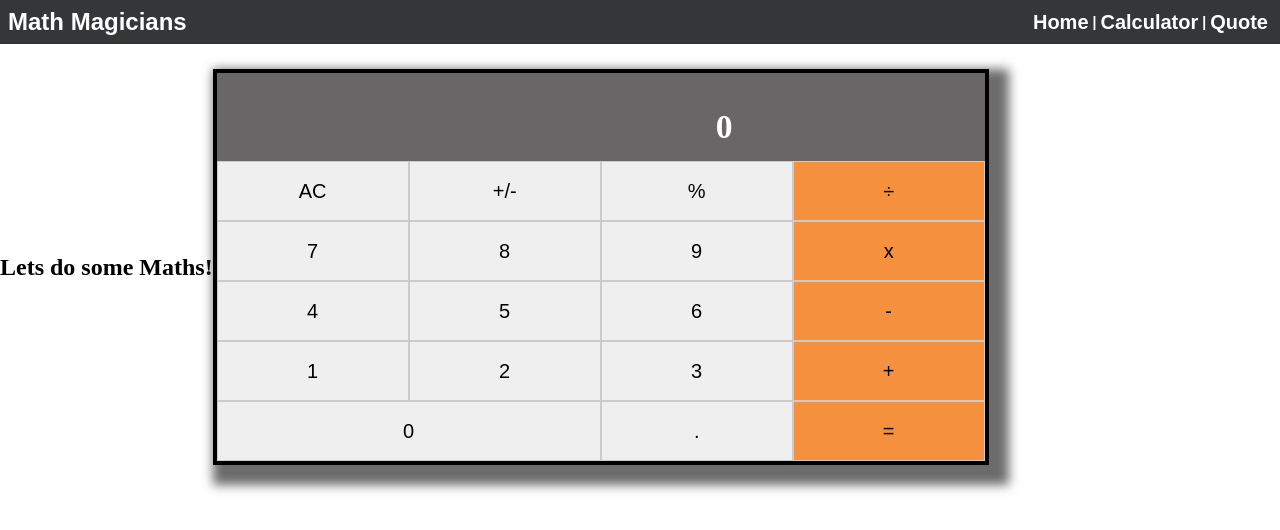
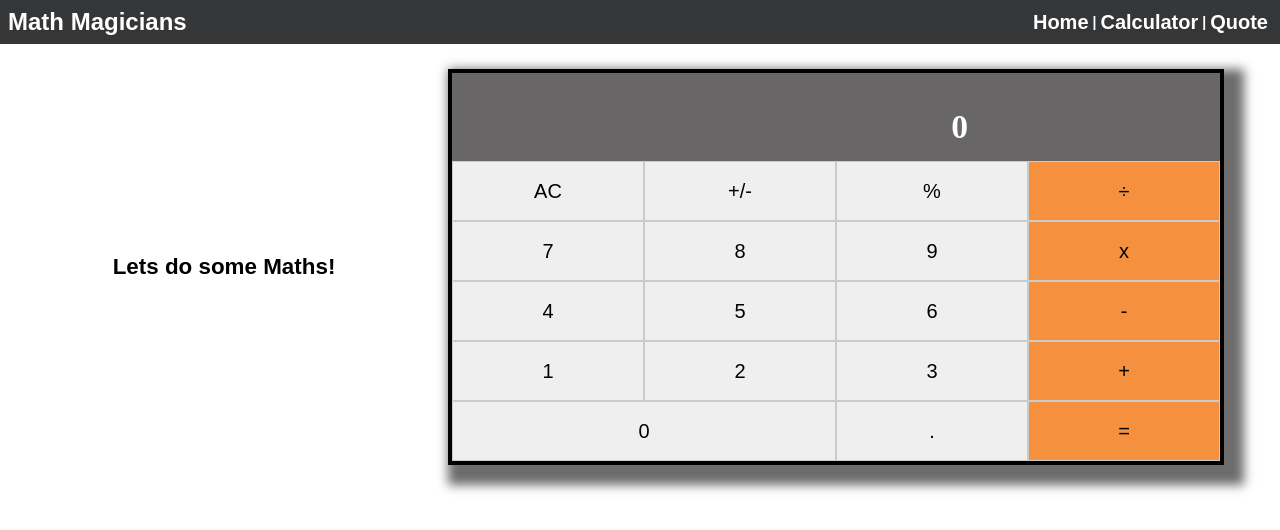
Before and after one commit to brhanuhailu/mathmagicians, a React (Create React App) app: page /calculator in a window 1280 px wide. Shown: the top 530 px of the page. Built offline with nearby package versions, Linux system fonts and the light colour scheme.

Commit message:
Calcultor.js

```diff
--- a/src/components/Calculator.js
+++ b/src/components/Calculator.js
@@ -33,7 +33,7 @@ const Calculator = () => {
   }
   return (
     <div className="wrapper">
-      <h2>Lets do some Maths!</h2>
+      <div className="title-container"><h2>Lets do some Maths!</h2></div>
       <div className="container">
         <div className="output">
           <p>
```
